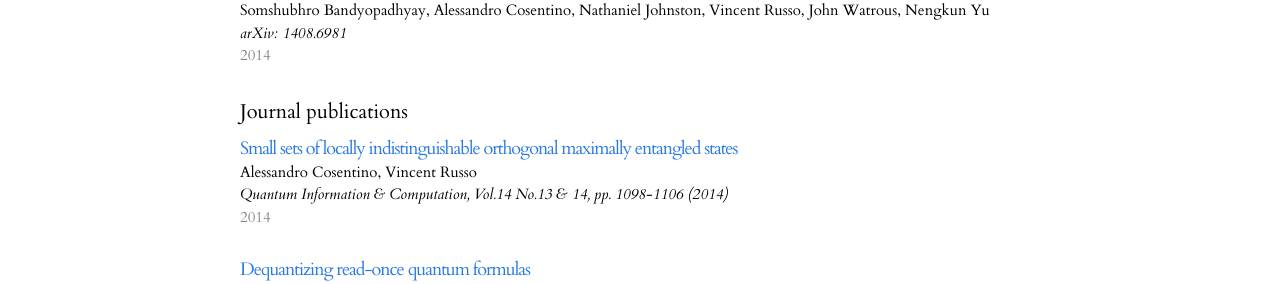
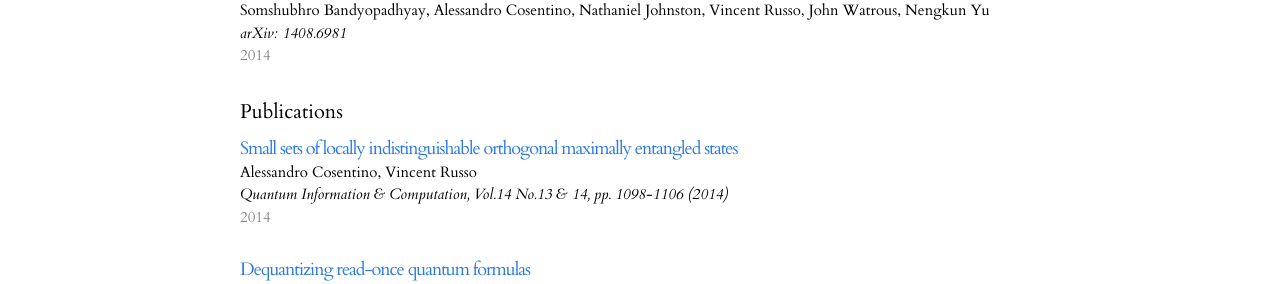
Before and after one commit to cosenal/cosenal.github.io, a Jekyll site: the page built from papers.html, in a window 1280 px wide. Shown: the part 157-441 px from the top of the page. Built offline with Jekyll 4.4.1, drawn with Linux system fonts in a browser that asks for light colours; nearby versions of some CDN libraries; a file with an impossible date is left out.

Commit message:
small header fix

```diff
--- a/papers.html
+++ b/papers.html
@@ -22,7 +22,7 @@ date: 2014-08-18 02:00:00 CET
     {% endfor %}
   </ul>
 
-  <h2>Journal publications</h2>
+  <h2>Publications</h2>
   <ul class="papers">
     {% for paper in journal_pubs %}
       <li>
```
